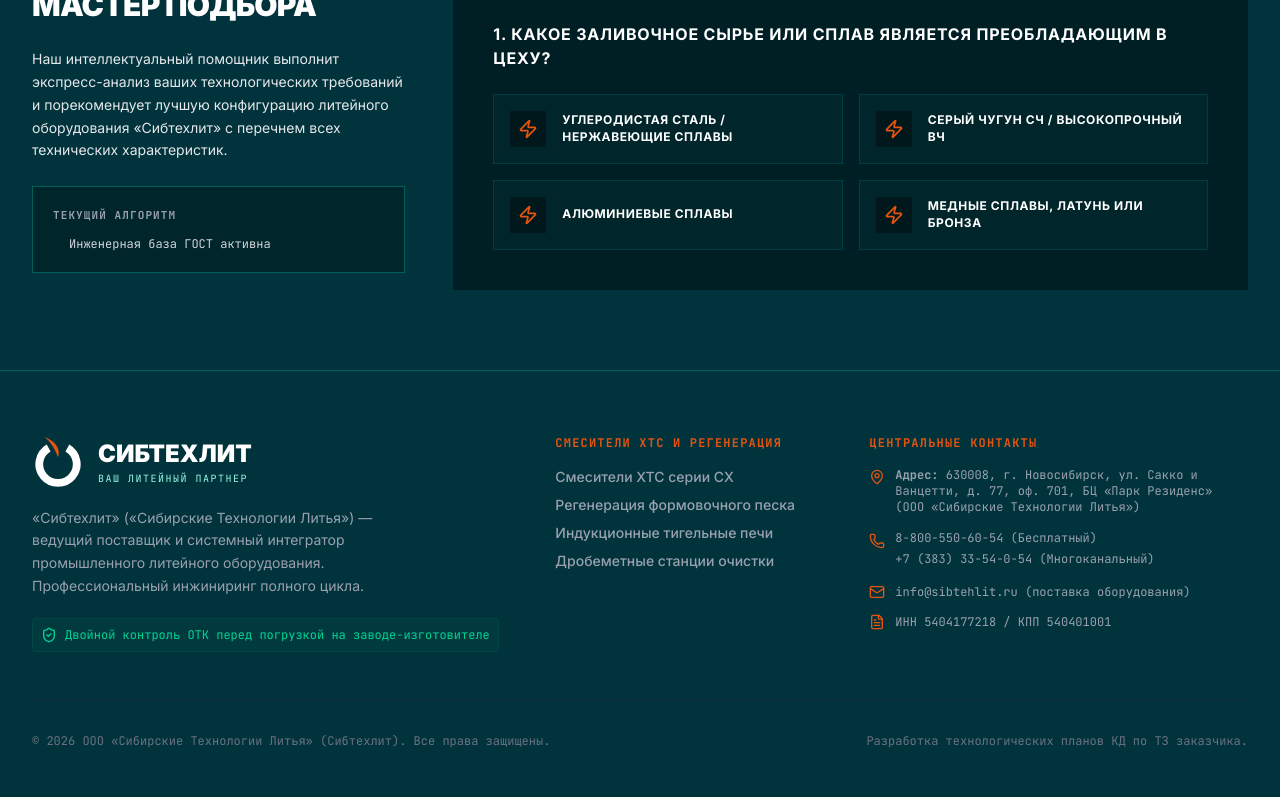
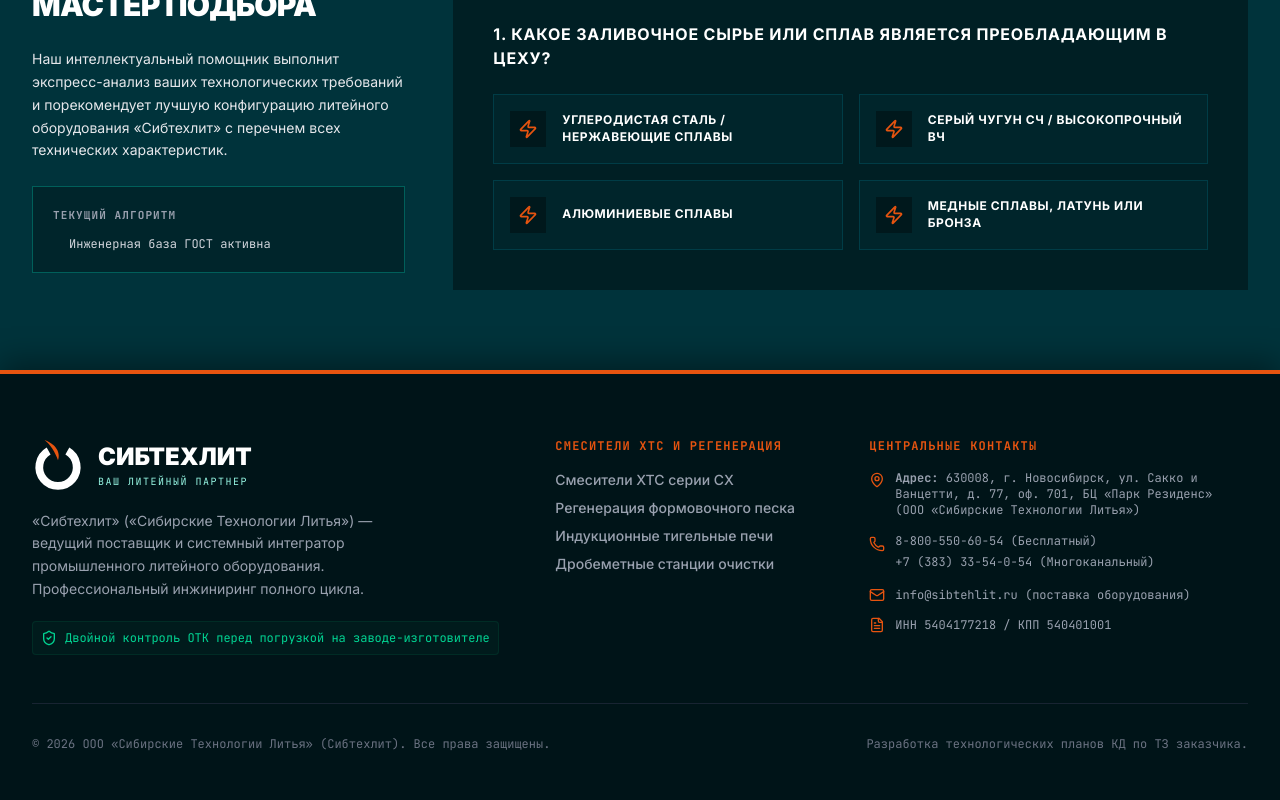
Before and after one commit to KoRSiGit/STLexp, a React (Vite) app: page / in a window 1280 px wide. Shown: the part 1817-2617 px from the top of the page. Built offline with nearby package versions, Linux system fonts and the light colour scheme.

Commit message:
style: update footer appearance
Refine the footer styling with a darker background, a brand-colored top border, and a subtle shadow to improve visual hierarchy.

```diff
--- a/src/components/Footer.tsx
+++ b/src/components/Footer.tsx
@@ -10,7 +10,7 @@
   const t = TRANSLATIONS[lang];
 
   return (
-    <footer className="bg-[#00333b] text-white border-t border-teal-800 pt-16 pb-12">
+    <footer className="bg-[#001418] text-white border-t-4 border-[#e65410] pt-16 pb-12 shadow-[0_-8px_30px_rgba(0,0,0,0.4)] relative">
       <div className="max-w-7xl mx-auto px-4 sm:px-6 lg:px-8">
 
         <div className="grid grid-cols-1 md:grid-cols-12 gap-10">
```
